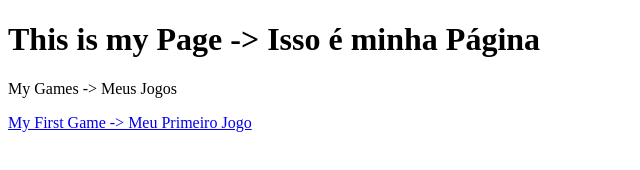
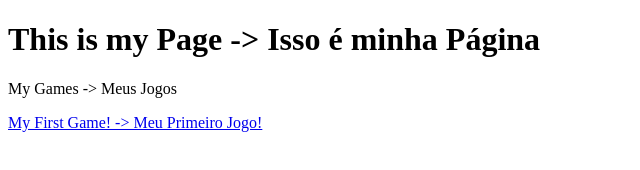
Before and after one commit to Diiby/diiby.github.io, a plain HTML site: page index.html in a window 1280 px wide. Shown: the full height of the page, 0-640 px from the left. Drawn offline with Linux system fonts and the light colour scheme.

Commit message:
Update index.html

```diff
--- a/index.html
+++ b/index.html
@@ -6,7 +6,7 @@
      <body>
         <h1>This is my Page -> Isso é minha Página</h1>
         <p>My Games -> Meus Jogos</p>
-        <a href="https://diiby.github.io/testando_conhecimentos/">My First Game ->  Meu Primeiro Jogo</a>
+        <a href="https://diiby.github.io/testando_conhecimentos/">My First Game! ->  Meu Primeiro Jogo!</a>
 
   </body>
 </html>
```
